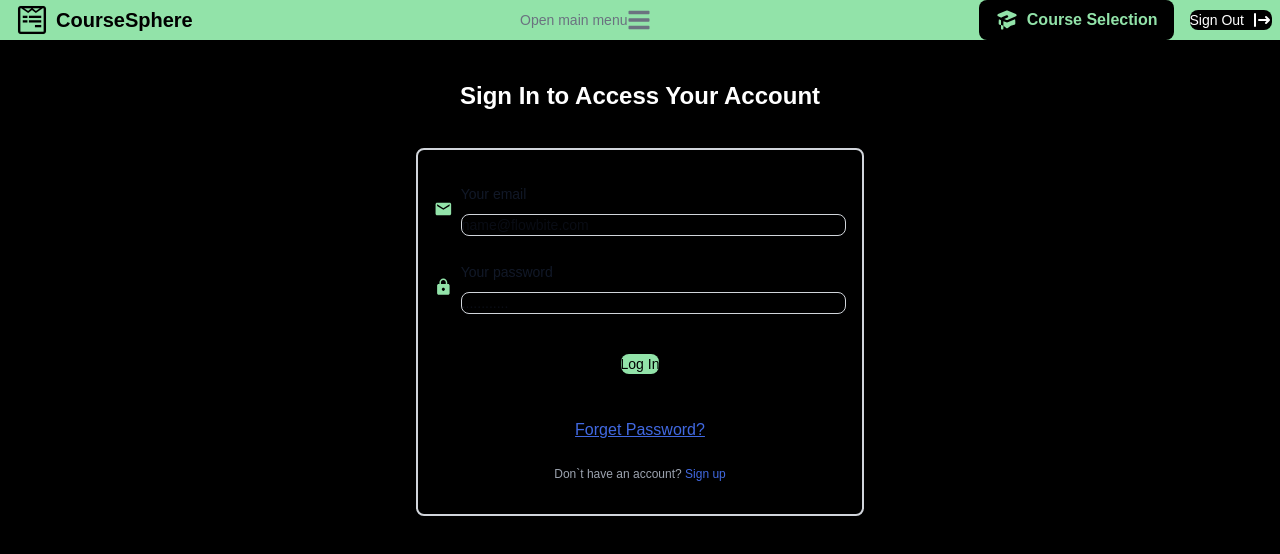
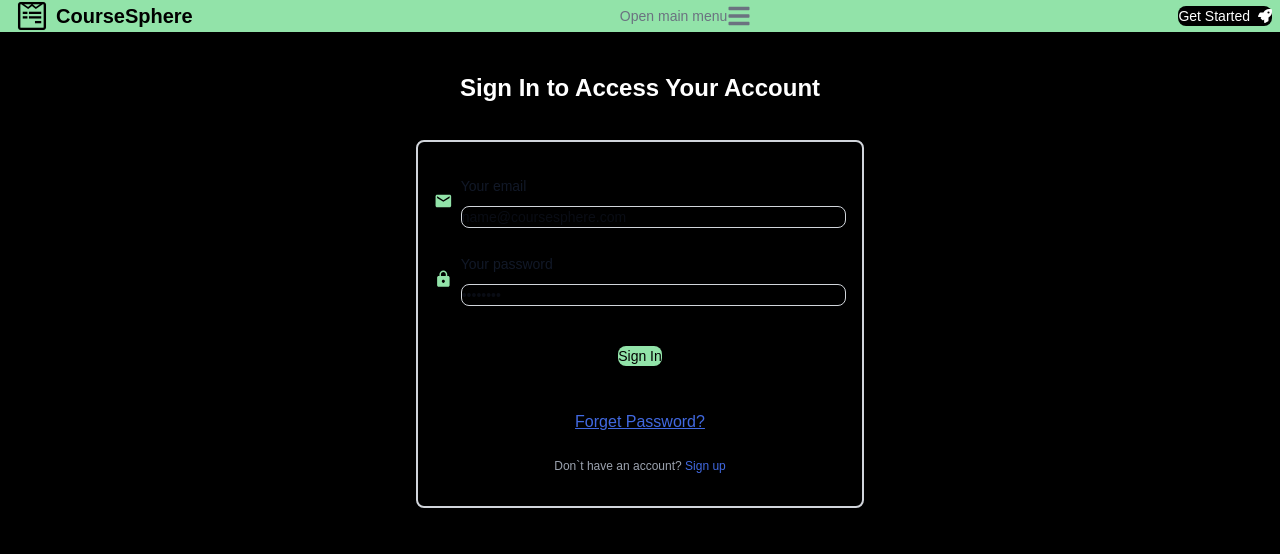
Before and after one commit to tajwone17/CourseSphere, a Next.js app: page /signin in a window 1280 px wide. Shown: the top 554 px of the page. Built offline with nearby package versions, Linux system fonts and the light colour scheme.

Commit message:
Refactor authentication flow: enhance sign-in form with state management and redirect to student dashboard; update Navbar for authentication checks and sign-out functionality; minor UI adjustments in Forgot Password and Student Dashboard pages.

```diff
--- a/app/(pages)/signin/page.tsx
+++ b/app/(pages)/signin/page.tsx
@@ -1,25 +1,57 @@
+"use client";
+
 import { Button, Label, TextInput } from "flowbite-react";
 import { MdEmail, MdLock } from "react-icons/md";
 import Link from "next/link";
+import { useRouter } from "next/navigation";
+import { useState } from "react";
 
 export default function Component() {
+  const router = useRouter();
+  const [formData, setFormData] = useState({
+    email: "",
+    password: "",
+  });
+
+  const handleSubmit = async (e: React.FormEvent) => {
+    e.preventDefault();
+
+    // TODO: Replace with actual backend authentication
+    // For now, we'll just simulate authentication with localStorage
+    localStorage.setItem("userEmail", formData.email);
+    localStorage.setItem("isAuthenticated", "true");
+    router.push("/student-dashboard");
+     // Reload the page to reflect the authentication status
+    // Redirect to student dashboard
+
+  };
+
+  const handleChange = (e: React.ChangeEvent<HTMLInputElement>) => {
+    setFormData({
+      ...formData,
+      [e.target.id]: e.target.value,
+    });
+  };
+
   return (
     <div className="flex h-full flex-col items-center justify-center">
       <div className="mt-10 mb-9 text-2xl font-extrabold">
         <h1>Sign In to Access Your Account</h1>
       </div>
-      <form className="flex h-full w-full max-w-md flex-col gap-6 rounded-lg border-2 border-gray-300 px-4 py-8 shadow-lg">
+      <form onSubmit={handleSubmit} className="flex h-full w-full max-w-md flex-col gap-6 rounded-lg border-2 border-gray-300 px-4 py-8 shadow-lg">
         {/* Email */}
         <div className="flex items-center gap-2">
           <MdEmail size={20} color="#92e3a9" />
           <div className="w-full">
             <div className="mb-2 block">
-              <Label htmlFor="email2">Your email</Label>
+              <Label htmlFor="email">Your email</Label>
             </div>
             <TextInput
-              id="email2"
+              id="email"
               type="email"
-              placeholder="name@flowbite.com"
+              placeholder="name@coursesphere.com"
+              value={formData.email}
+              onChange={handleChange}
               required
               shadow
             />
@@ -31,38 +63,39 @@ export default function Component() {
           <MdLock size={20} color="#92e3a9" />
           <div className="w-full">
             <div className="mb-2 block">
-              <Label htmlFor="password2">Your password</Label>
+              <Label htmlFor="password">Your password</Label>
             </div>
             <TextInput
-              placeholder="............"
-              id="password2"
+              id="password"
               type="password"
+              placeholder="••••••••"
+              value={formData.password}
+              onChange={handleChange}
               required
               shadow
             />
           </div>
         </div>
+
         <div className="flex justify-center items-center">
-          {/* Submit Button */}
-          <Link href="/student-dashboard">
-            <Button
-              type="submit"
-              className="mt-4  font-medium"
-              style={{ backgroundColor: "#92e3a9", color: "#000000" }}
-            >
-              Log In
-            </Button>
-          </Link>
+          <Button
+            type="submit"
+            className="mt-4 font-medium"
+            style={{ backgroundColor: "#92e3a9", color: "#000000" }}
+          >
+            Sign In
+          </Button>
         </div>
+
         <Link
           className="mt-5 text-center font-medium underline"
           href="/forgot-password"
           style={{ color: "royalblue" }}
         >
-          Forget Password?{" "}
+          Forget Password?
         </Link>
 
-        {/* Link to Login */}
+        {/* Link to Sign up */}
         <p className="text-center text-xs text-gray-400">
           Don`t have an account?{" "}
           <Link
--- a/app/components/Navbar.tsx
+++ b/app/components/Navbar.tsx
@@ -18,11 +18,11 @@ import {
   NavbarCollapse,
   NavbarToggle,
 } from "flowbite-react";
-import { usePathname } from "next/navigation";
+import { usePathname, useRouter } from "next/navigation";
 import Link from "next/link";
 import { useEffect, useState } from "react";
 import Logo from "@/public/assets/icon";
-let token;
+
 export function MyNavbar() {
   interface navlinks {
     name: string;
@@ -31,11 +31,25 @@ export function MyNavbar() {
   }
 
   const pathname = usePathname();
+  const router = useRouter();
   const [loggedIn, setIsLoggedin] = useState(false);
 
   useEffect(() => {
-     token = "abc";
-    setIsLoggedin(!!token);
+    // Check authentication status on component mount and when localStorage changes
+    const checkAuth = () => {
+      const isAuth = localStorage.getItem("isAuthenticated") === "true";
+      setIsLoggedin(isAuth);
+    };
+
+    // Initial check
+    checkAuth();
+
+    // Listen for storage changes (in case other tabs modify auth state)
+    window.addEventListener("storage", checkAuth);
+
+    return () => {
+      window.removeEventListener("storage", checkAuth);
+    };
   }, []);
 
   const navLinks: navlinks[] = [
@@ -56,6 +70,15 @@ export function MyNavbar() {
     { name: "About", href: "/about", icon: HiInformationCircle },
     { name: "Contact", href: "/contact", icon: HiMail },
   ];
+
+  const handleSignOut = () => {
+    // Clear auth data
+    localStorage.removeItem("isAuthenticated");
+    localStorage.removeItem("userEmail");
+    setIsLoggedin(false);
+    // Redirect to home page
+    router.push("/");
+  };
 
   return (
     <Navbar fluid style={{ backgroundColor: "#92e3a9" }}>
@@ -99,12 +122,7 @@ export function MyNavbar() {
 
         {loggedIn ? (
           <Button
-            onClick={() => {
-              localStorage.removeItem("token");
-              token = null;
-              setIsLoggedin(false);
-
-            }}
+            onClick={handleSignOut}
             style={{
               backgroundColor: "#000000",
               color: "#ffffff",
@@ -119,7 +137,7 @@ export function MyNavbar() {
             <HiLogout className="h-5 w-5" />
           </Button>
         ) : (
-          <Link href="/signup">
+          <Link href="/signin">
             <Button
               style={{
                 backgroundColor: "#000000",
```
Also changed, not shown: app/(pages)/forgot-password/page.tsx (+9 -3 lines), app/(pages)/student-dashboard/page.tsx (line endings or trailing spaces).
